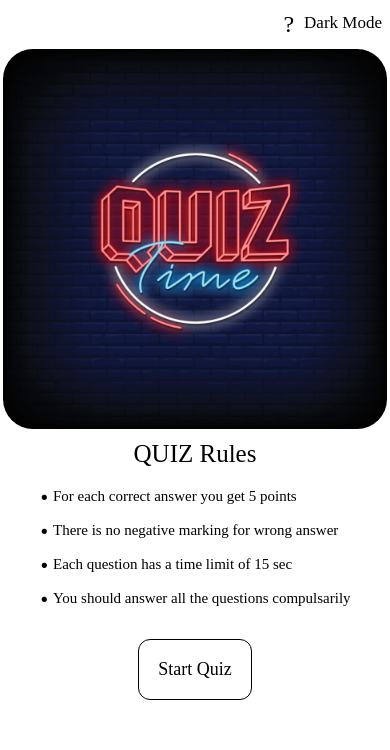
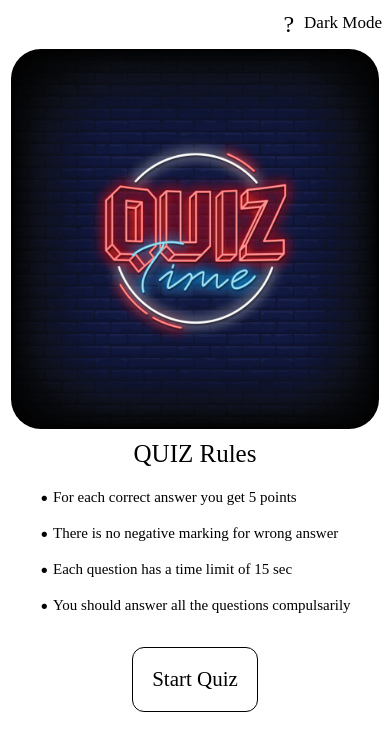
Before and after one commit to DevendraSumaniya20/React_Native_QuizApp, a React Native app: screen / in a window 390 px wide. Shown: the top 750 px of the page. Built offline with nearby package versions, Linux system fonts and the light colour scheme.

Commit message:
add new changes

```diff
--- a/package.json
+++ b/package.json
@@ -7,7 +7,9 @@
     "ios": "react-native run-ios",
     "lint": "eslint .",
     "start": "react-native start",
-    "test": "jest"
+    "test": "jest",
+    "asset-refresh": "react-native bundle --platform android --dev false --entry-file index.js --bundle-output android/app/src/main/assets/index.android.bundle --assets-dest android/app/src/main/res",
+    "build-android": "cd android && ./gradlew assembleDebug && cd .."
   },
   "dependencies": {
     "@react-navigation/native": "^6.1.9",
--- a/src/screens/HomeScreen/styles.js
+++ b/src/screens/HomeScreen/styles.js
@@ -23,8 +23,9 @@
 
   image: {
     height: hp(45),
-    width: '100%',
+    width: 'auto',
     borderRadius: 30,
+    marginHorizontal: hp(1),
   },
   quizView: {
     alignItems: 'center',
@@ -43,7 +44,7 @@
   quizMainView: {
     flexDirection: 'row',
     alignItems: 'center',
-    margin: hp(0.8),
+    marginVertical: hp(0.9),
   },
   dotStyle: {
     marginRight: wp(1),
@@ -63,7 +64,7 @@
     borderWidth: 1.5,
   },
   startQuizText: {
-    fontSize: hp(2.1),
+    fontSize: hp(2.5),
     fontFamily: 'Poppins-Bold',
   },
 });
--- a/src/screens/QuizScreen/styles.js
+++ b/src/screens/QuizScreen/styles.js
@@ -12,6 +12,7 @@
     alignItems: 'center',
     justifyContent: 'space-between',
     padding: hp(1.2),
+    marginHorizontal: hp(1),
   },
   quizChallangetext: {
     fontSize: hp(3),
@@ -34,7 +35,7 @@
     flexDirection: 'row',
     alignItems: 'center',
     justifyContent: 'space-between',
-    marginHorizontal: wp(2),
+    marginHorizontal: hp(2),
   },
   yourProcessText: {
     fontSize: hp(2),
@@ -53,7 +54,7 @@
     justifyContent: 'center',
     marginTop: hp(1.5),
     borderWidth: 1,
-    marginHorizontal: wp(3),
+    marginHorizontal: hp(2),
   },
 
   progressBarText: {
@@ -70,7 +71,7 @@
     padding: hp(2),
     borderRadius: 10,
     borderWidth: 1,
-    marginHorizontal: wp(2),
+    marginHorizontal: wp(4),
   },
   questionText: {
     fontSize: hp(2.4),
```
Also changed, not shown: 8 other files (tests, documents, lock files or other folders).
